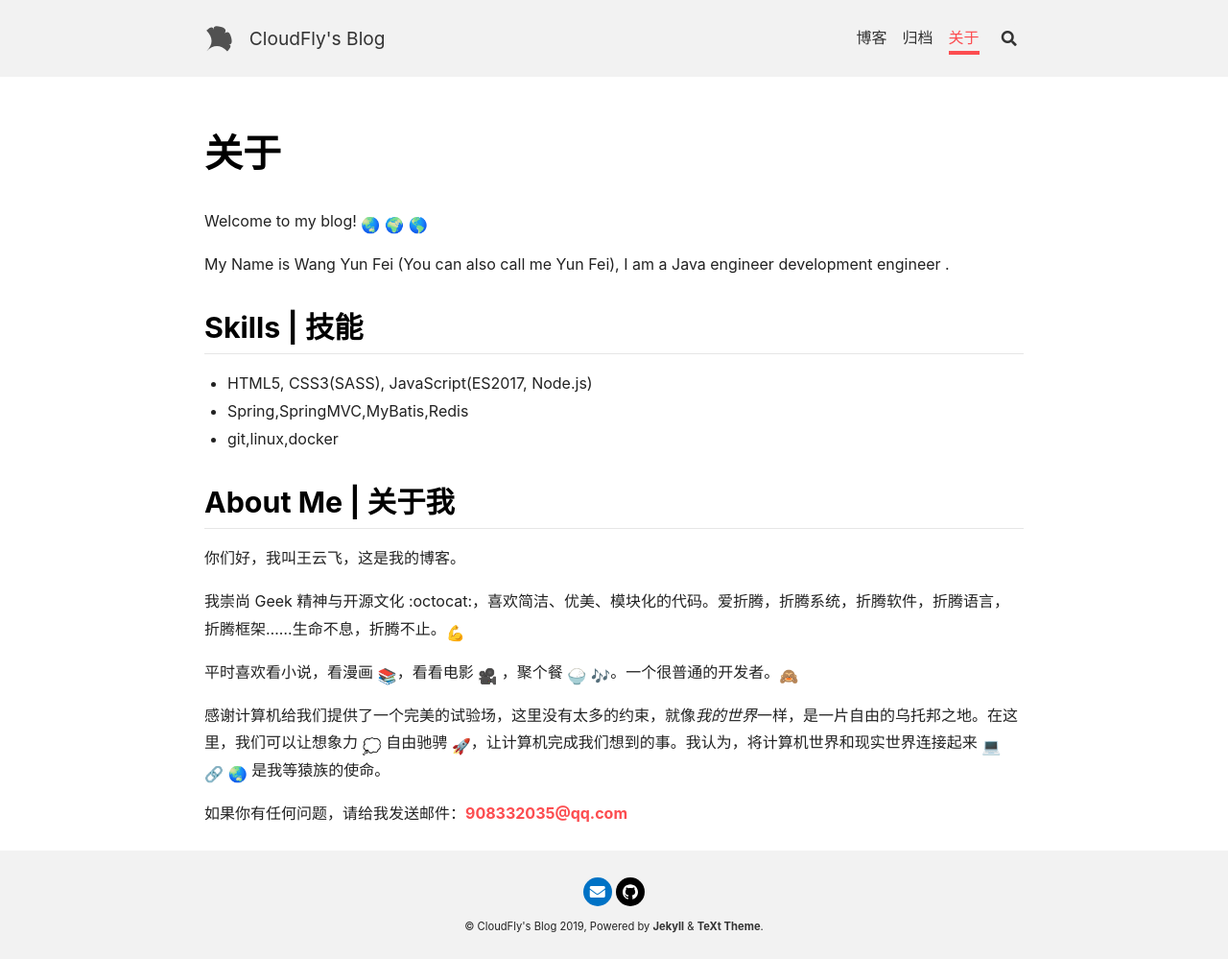
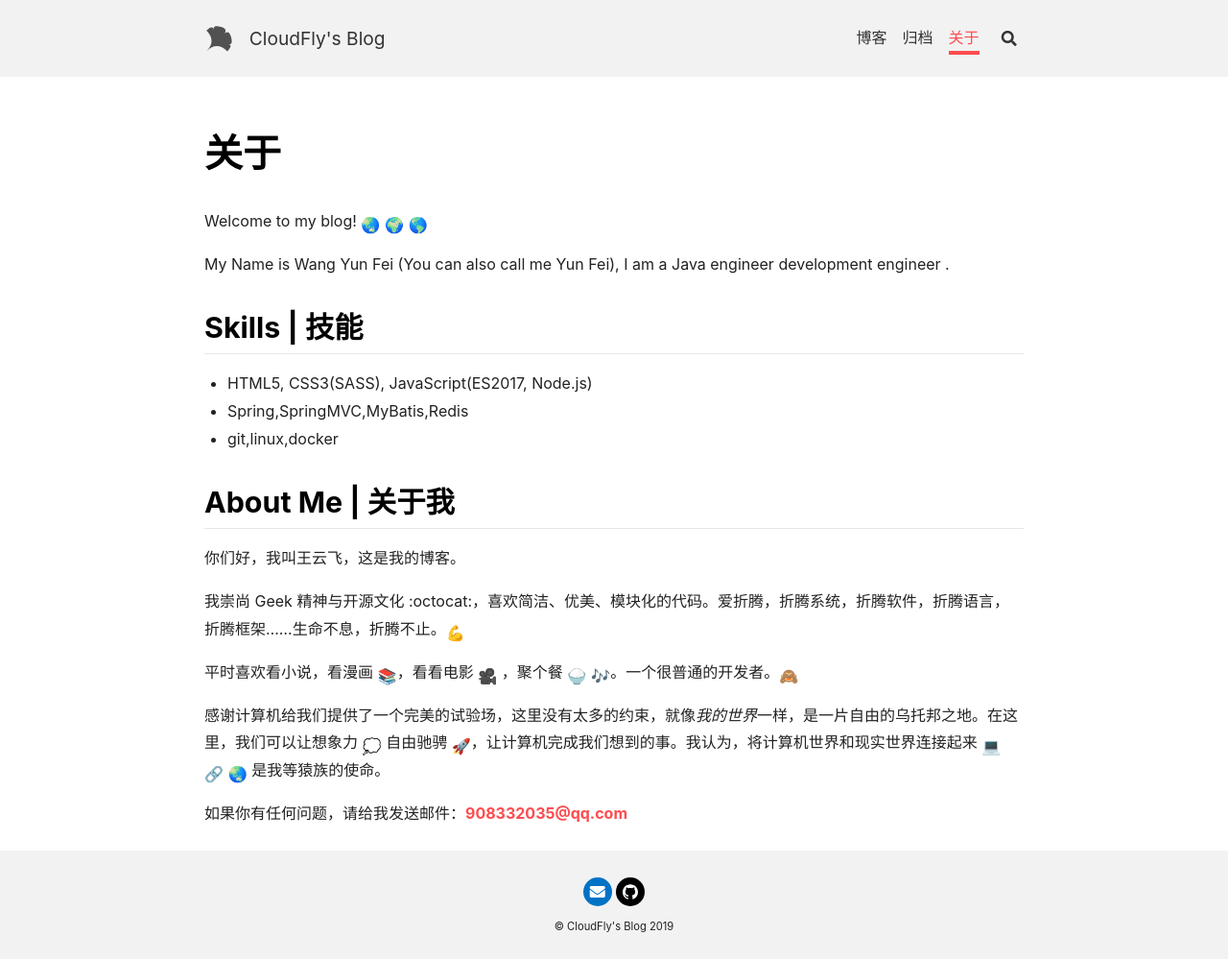
Before and after one commit to CloudFly1997/CloudFly1997.github.io, a Jekyll site: the page built from blog/about.md, in a window 1280 px wide. Shown: the whole page at 96% size. Built offline with Jekyll 4.4.1, drawn with Linux system fonts in a browser that asks for light colours; nearby versions of some CDN libraries; emoji names are drawn with the system emoji font; comment, search, counter and statistics services are not loaded.

Commit message:
Update footer.html

```diff
--- a/_includes/footer.html
+++ b/_includes/footer.html
@@ -24,9 +24,7 @@
     </div>
     <div class="site-info mt-2">
       <div>
-        © {{ site.title }} {{ site.data.locale.COPYRIGHT_DATES }},
-        Powered by <a title="Jekyll is a simple, blog-aware, static site generator." href="http://jekyllrb.com/">Jekyll</a> & <a
-        title="TeXt is a super customizable Jekyll theme." href="https://github.com/kitian616/jekyll-TeXt-theme">TeXt Theme</a>.
+        © {{ site.title }} {{ site.data.locale.COPYRIGHT_DATES }}
       </div>
     </div>
   </div>
```
